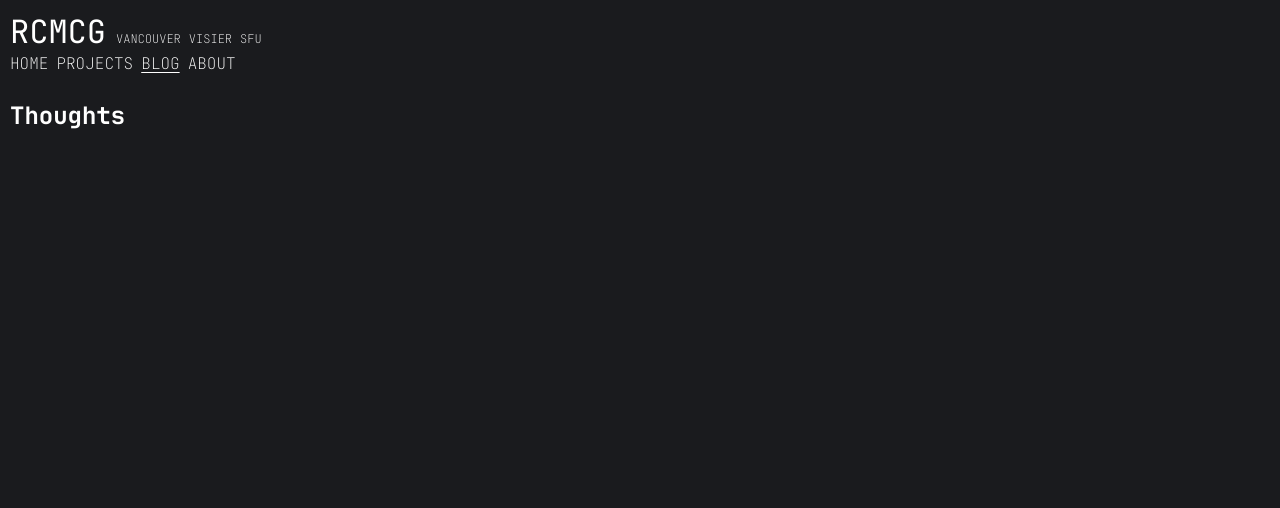
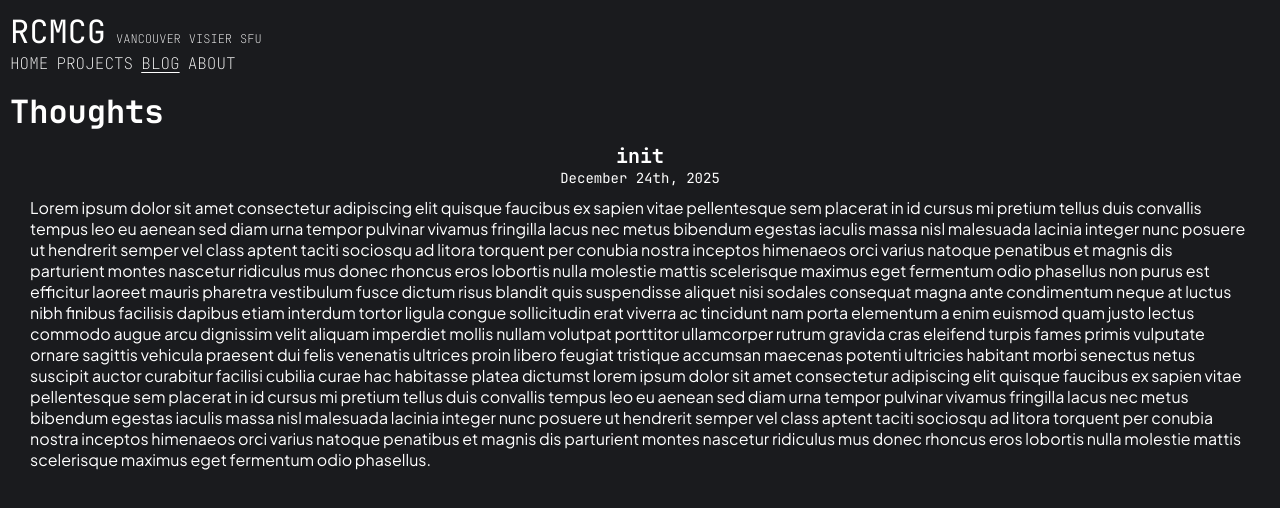
Before and after one commit to rcmcg/personal-website, a React (Vite) app in the folder rcmcg/: page /blog in a window 1280 px wide. Shown: the top 508 px of the page. Built offline with nearby package versions, Linux system fonts and the light colour scheme.

Commit message:
add article with lorem ipsum

```diff
--- /dev/null
+++ b/rcmcg/src/components/article/Article.tsx
@@ -0,0 +1,20 @@
+interface IArticle {
+  title: string
+  date: string
+  article: string
+}
+
+function Article( {title, date, article}: IArticle ) {
+
+  return (
+    <div className={"_article"}>
+      <h3>{title}</h3>
+      <div className={"article-date"}>{date}</div>
+      <article>
+        {article}
+      </article>
+    </div>
+  )
+}
+
+export default Article
--- /dev/null
+++ b/rcmcg/src/components/article/article.css
@@ -0,0 +1,16 @@
+._article > h3 {
+    text-align: center;
+    margin: 0;
+    font-family: jetbrains, monospace;
+}
+
+.article-date {
+    text-align: center;
+    font-size: 14px;
+    font-family: jetbrains, monospace;
+}
+
+._article > article {
+    font-size: 16px;
+    margin: 10px 20px;
+}
--- a/rcmcg/src/index.css
+++ b/rcmcg/src/index.css
@@ -37,6 +37,13 @@ h1 {
 
 h2 {
     font-family: jetbrains, monospace;
+    font-size: 32px;
+    margin-top: 10px;
+    margin-bottom: 10px;
+}
+
+h3 {
+    font-size: 20px;
 }
 
 body {
--- a/rcmcg/src/main.tsx
+++ b/rcmcg/src/main.tsx
@@ -2,6 +2,7 @@ import { StrictMode } from 'react'
 import { createRoot } from 'react-dom/client'
 import './index.css'
 import './components/header/header.css'
+import './components/article/article.css'
 import App from './pages/App.tsx'
 import {BrowserRouter, Route, Routes} from "react-router";
 import Blog from "./pages/Blog.tsx";
--- a/rcmcg/src/pages/Blog.tsx
+++ b/rcmcg/src/pages/Blog.tsx
@@ -1,10 +1,36 @@
 import Header from "../components/header/Header.tsx";
+import Article from "../components/article/Article.tsx";
 
 function Blog() {
   return (
     <>
       <Header />
       <h2>Thoughts</h2>
+      <Article
+        title={"init"}
+        date={"December 24th, 2025"}
+        article={
+          "Lorem ipsum dolor sit amet consectetur adipiscing elit quisque faucibus ex sapien vitae pellentesque sem " +
+          "placerat in id cursus mi pretium tellus duis convallis tempus leo eu aenean sed diam urna tempor pulvinar " +
+          "vivamus fringilla lacus nec metus bibendum egestas iaculis massa nisl malesuada lacinia integer nunc " +
+          "posuere ut hendrerit semper vel class aptent taciti sociosqu ad litora torquent per conubia nostra " +
+          "inceptos himenaeos orci varius natoque penatibus et magnis dis parturient montes nascetur ridiculus mus " +
+          "donec rhoncus eros lobortis nulla molestie mattis scelerisque maximus eget fermentum odio phasellus non " +
+          "purus est efficitur laoreet mauris pharetra vestibulum fusce dictum risus blandit quis suspendisse aliquet " +
+          "nisi sodales consequat magna ante condimentum neque at luctus nibh finibus facilisis dapibus etiam interdum " +
+          "tortor ligula congue sollicitudin erat viverra ac tincidunt nam porta elementum a enim euismod quam justo " +
+          "lectus commodo augue arcu dignissim velit aliquam imperdiet mollis nullam volutpat porttitor ullamcorper " +
+          "rutrum gravida cras eleifend turpis fames primis vulputate ornare sagittis vehicula praesent dui felis " +
+          "venenatis ultrices proin libero feugiat tristique accumsan maecenas potenti ultricies habitant morbi " +
+          "senectus netus suscipit auctor curabitur facilisi cubilia curae hac habitasse platea dictumst lorem ipsum " +
+          "dolor sit amet consectetur adipiscing elit quisque faucibus ex sapien vitae pellentesque sem placerat in id " +
+          "cursus mi pretium tellus duis convallis tempus leo eu aenean sed diam urna tempor pulvinar vivamus fringilla " +
+          "lacus nec metus bibendum egestas iaculis massa nisl malesuada lacinia integer nunc posuere ut hendrerit " +
+          "semper vel class aptent taciti sociosqu ad litora torquent per conubia nostra inceptos himenaeos orci varius " +
+          "natoque penatibus et magnis dis parturient montes nascetur ridiculus mus donec rhoncus eros lobortis nulla " +
+          "molestie mattis scelerisque maximus eget fermentum odio phasellus."
+        }
+      />
     </>
   )
 }
```
